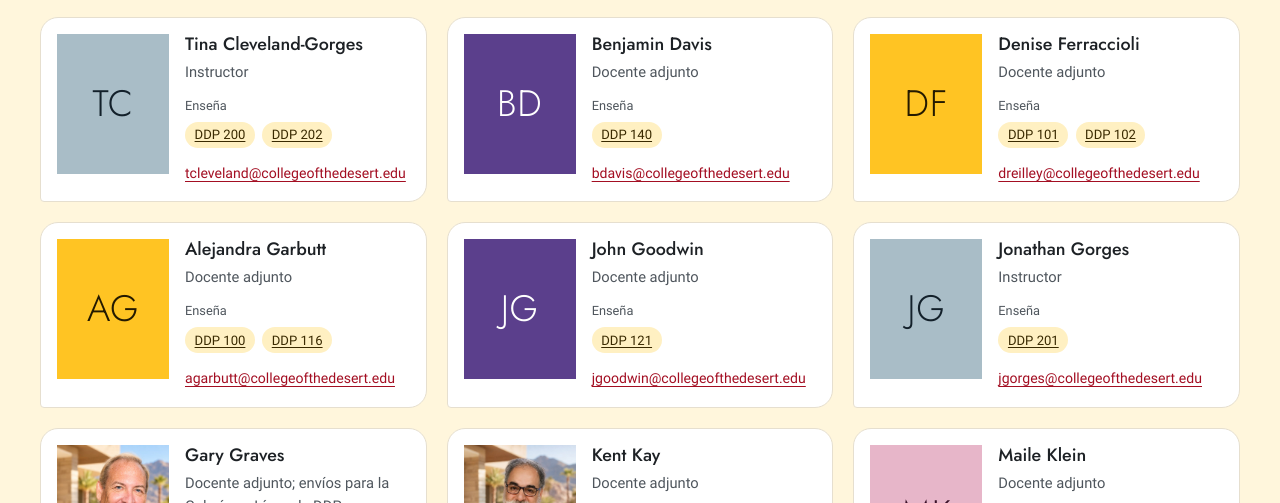
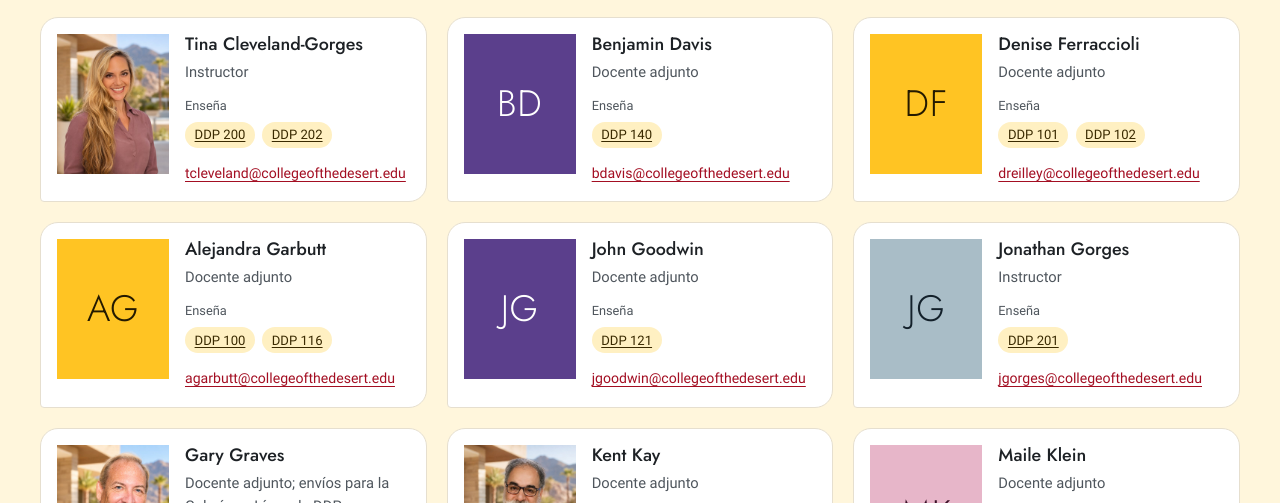
Before and after one commit to profgarygraves/cod-ddp, a plain HTML site: page docs/es/contact.html in a window 1280 px wide. Shown: the part 1756-2259 px from the top of the page. Drawn offline with Linux system fonts and the light colour scheme.

Commit message:
Add Tina Cleveland-Gorges headshot
Co-Authored-By: Claude Opus 5.5 <noreply@anthropic.com>
Claude-Session: https://claude.ai/code/session_01Mj1y2jybZeHCPPvekYig9a

```diff
--- a/docs/es/contact.html
+++ b/docs/es/contact.html
@@ -74,7 +74,7 @@ body:has(#fp-access:checked) .people.fac .person:not([data-path~="access"]){disp
   <h3>Roxanne Brazell</h3><p class="rl">Instructor</p>
   <p class="tc">Enseña</p><ul class="chips"><li><a href="courses.html#ddp-103">DDP 103</a></li></ul>
   <p class="ct"><a href="mailto:rbrazell@collegeofthedesert.edu">rbrazell@collegeofthedesert.edu</a></p>
-</div></li><li class="person" data-path="access"><div class="ph c-smoketree" aria-hidden="true"><span>TC</span></div><div class="pm">
+</div></li><li class="person" data-path="access"><div class="ph c-smoketree"><img src="../img/people/tina-cleveland-gorges.jpg" alt="" loading="lazy" width="600" height="750"></div><div class="pm">
   <h3>Tina Cleveland-Gorges</h3><p class="rl">Instructor</p>
   <p class="tc">Enseña</p><ul class="chips"><li><a href="courses.html#ddp-200">DDP 200</a></li><li><a href="courses.html#ddp-202">DDP 202</a></li></ul>
   <p class="ct"><a href="mailto:tcleveland@collegeofthedesert.edu">tcleveland@collegeofthedesert.edu</a></p>
```
Also changed, not shown: docs/contact.html (+1 -1 lines), docs/img/people/tina-cleveland-gorges.jpg (added), 1 other file.
